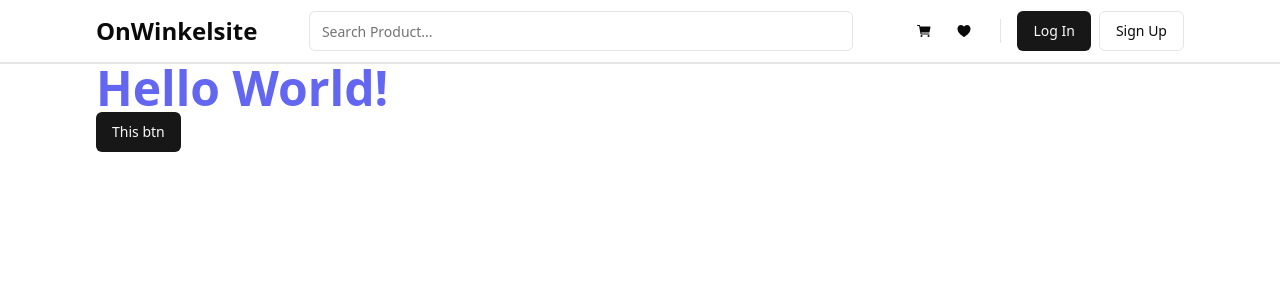
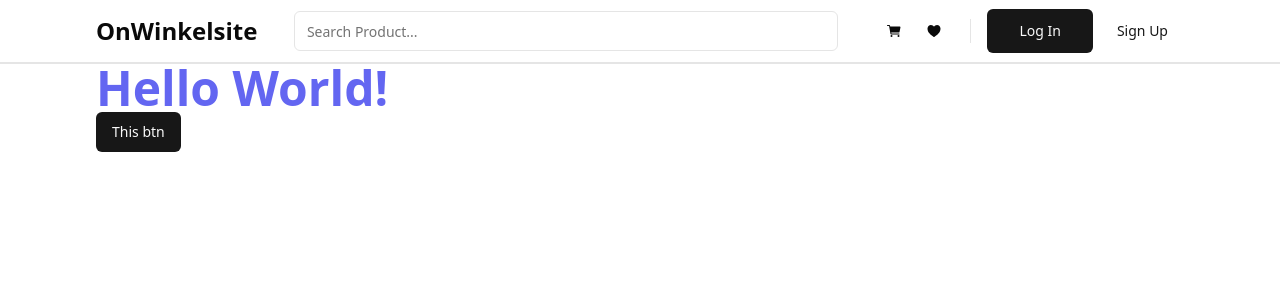
Before and after one commit to guswawan/react-redux, a React (Vite) app: page / in a window 1280 px wide. Shown: the top 300 px of the page. Built offline with nearby package versions, Linux system fonts and the light colour scheme.

Commit message:
style: variant button signup

```diff
--- a/src/components/Header.jsx
+++ b/src/components/Header.jsx
@@ -21,8 +21,8 @@ export const Header = () => {
         </div>
         <Separator orientation="vertical h-full" />
         <div className="space-x-2">
-          <Button>Log In</Button>
-          <Button variant="outline">Sign Up</Button>
+          <Button size="lg">Log In</Button>
+          <Button variant="link">Sign Up</Button>
         </div>
       </div>
     </header>
```
